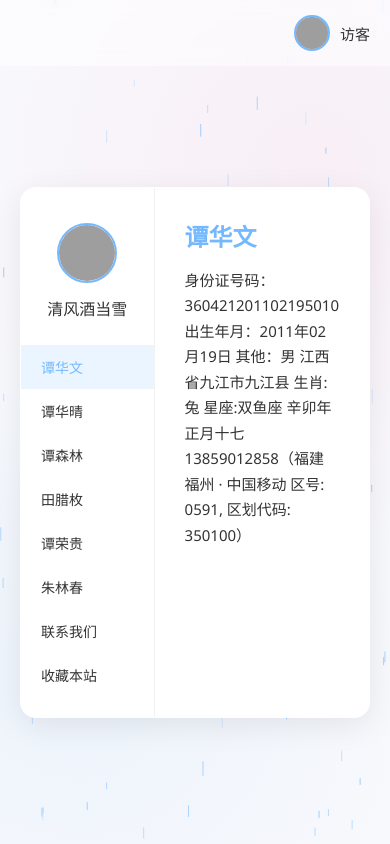
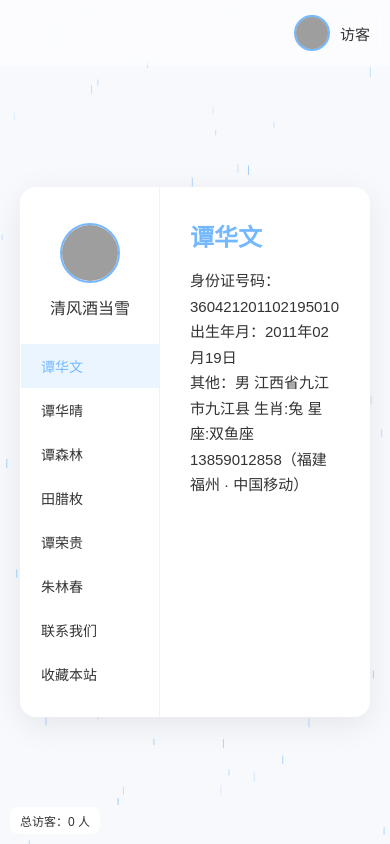
Before and after one commit to ronghua6/ronghua6.github.io, a plain HTML site: page index.html in a window 390 px wide. Drawn offline with Linux system fonts and the light colour scheme; some packages are replaced by stand-ins of ours; grey boxes are pictures that could not be loaded; a script that the page names is missing.

Commit message:
Update index.html

```diff
--- a/index.html
+++ b/index.html
@@ -9,25 +9,13 @@
   margin: 0;
   padding: 0;
   box-sizing: border-box;
-  font-family: "Segoe UI", "Microsoft YaHei", sans-serif;
-}
-:root {
-  --bg-main: #f8f9fc;
-  --card-bg: rgba(255, 255, 255, 0.75);
-  --text-main: #333;
-  --text-light: #666;
-  --accent: #74b9ff;
-  --border-radius: 16px;
+  font-family: "Microsoft YaHei", sans-serif;
 }
 body {
-  background: var(--bg-main);
-  color: var(--text-main);
+  background: #f8f9fc;
+  color: #333;
   min-height: 100vh;
-  position: relative;
   overflow-x: hidden;
-  background-image:
-    radial-gradient(circle at 20% 80%, rgba(116, 185, 255, 0.08) 0%, transparent 50%),
-    radial-gradient(circle at 80% 20%, rgba(255, 116, 185, 0.08) 0%, transparent 50%);
 }
 #rain {
   position: fixed;
@@ -47,7 +35,7 @@ body {
   display: flex;
   justify-content: flex-end;
   align-items: center;
-  background: rgba(255, 255, 255, 0.5);
+  background: rgba(255,255,255,0.5);
   backdrop-filter: blur(8px);
   z-index: 10;
 }
@@ -62,7 +50,7 @@ body {
   height: 36px;
   border-radius: 50%;
   background: #ddd;
-  border: 2px solid var(--accent);
+  border: 2px solid #74b9ff;
   overflow: hidden;
 }
 .user-avatar img {
@@ -73,7 +61,7 @@ body {
 .user-name {
   font-size: 15px;
   font-weight: 500;
-  color: var(--text-main);
+  color: #333;
 }
 .container {
   width: 100%;
@@ -88,19 +76,19 @@ body {
 .main-card {
   width: 100%;
   max-width: 700px;
-  background: var(--card-bg);
-  border-radius: var(--border-radius);
-  box-shadow: 0 8px 32px rgba(0, 0, 0, 0.08);
+  background: rgba(255,255,255,0.75);
+  border-radius: 16px;
+  box-shadow: 0 8px 32px rgba(0,0,0,0.08);
   display: flex;
   overflow: hidden;
   backdrop-filter: blur(10px);
-  border: 1px solid rgba(255, 255, 255, 0.6);
+  border: 1px solid rgba(255,255,255,0.6);
 }
 .sidebar {
   width: 180px;
-  background: rgba(255, 255, 255, 0.8);
+  background: rgba(255,255,255,0.8);
   padding: 20px 0;
-  border-right: 1px solid rgba(0, 0, 0, 0.05);
+  border-right: 1px solid rgba(0,0,0,0.05);
 }
 .sidebar-header {
   text-align: center;
@@ -112,7 +100,7 @@ body {
   height: 60px;
   border-radius: 50%;
   margin-bottom: 8px;
-  border: 2px solid var(--accent);
+  border: 2px solid #74b9ff;
 }
 .nav-list {
   list-style: none;
@@ -120,30 +108,23 @@ body {
 .nav-item {
   padding: 12px 20px;
   font-size: 14px;
-  color: var(--text-main);
+  color: #333;
   cursor: pointer;
   transition: all 0.2s;
-  display: flex;
-  align-items: center;
-  gap: 10px;
 }
 .nav-item:hover {
-  background: rgba(116, 185, 255, 0.1);
-  color: var(--accent);
+  background: rgba(116,185,255,0.1);
+  color: #74b9ff;
 }
 .nav-item.active {
-  background: rgba(116, 185, 255, 0.15);
-  color: var(--accent);
+  background: rgba(116,185,255,0.15);
+  color: #74b9ff;
 }
-/* 右侧内容区域（多页面切换） */
 .content-area {
   flex: 1;
   padding: 30px;
-  position: relative;
   background: #fff;
-  color: #333;
 }
-/* 页面公共样式 */
 .page {
   display: none;
 }
@@ -153,7 +134,7 @@ body {
 .page h2 {
   font-size: 24px;
   margin-bottom: 15px;
-  color: var(--accent);
+  color: #74b9ff;
 }
 .page p {
   line-height: 1.7;
@@ -166,7 +147,7 @@ body {
   left: 0;
   width: 100%;
   height: 100vh;
-  background: rgba(0, 0, 0, 0.5);
+  background: rgba(0,0,0,0.5);
   display: none;
   align-items: center;
   justify-content: center;
@@ -176,16 +157,15 @@ body {
   display: flex;
 }
 .modal-content {
-  background: white;
+  background: #fff;
   border-radius: 12px;
   padding: 25px;
   width: 90%;
   max-width: 320px;
-  color: var(--text-main);
 }
 .modal-content h3 {
   margin-bottom: 20px;
-  color: var(--accent);
+  color: #74b9ff;
 }
 .modal-content label {
   display: block;
@@ -203,9 +183,9 @@ body {
   margin-top: 10px;
   width: 100%;
   padding: 10px;
-  background: var(--accent);
+  background: #74b9ff;
   border: none;
-  color: white;
+  color: #fff;
   border-radius: 6px;
   cursor: pointer;
 }
@@ -213,24 +193,35 @@ body {
   background: #ddd;
   color: #333;
 }
-
+.stat {
+  position: fixed;
+  bottom: 10px;
+  left: 10px;
+  font-size: 12px;
+  background: rgba(255,255,255,0.9);
+  padding: 5px 10px;
+  border-radius: 8px;
+  z-index: 10;
+}
 </style>
 </head>
 <body>
 <canvas id="rain"></canvas>
+
 <div class="top-bar">
   <div class="user-info" id="openUserModal">
     <div class="user-avatar" id="topAvatar">
-      <img src="https://picsum.photos/36/36" alt="头像">
+      <img src="https://picsum.photos/36/36">
     </div>
     <span class="user-name" id="topName">访客</span>
   </div>
 </div>
+
 <div class="container">
   <div class="main-card">
     <div class="sidebar">
       <div class="sidebar-header">
-        <img src="https://picsum.photos/60/60" alt="头像" id="sidebarAvatar">
+        <img src="https://picsum.photos/60/60" id="sidebarAvatar">
         <p id="sidebarName">清风酒当雪</p>
       </div>
       <ul class="nav-list">
@@ -244,57 +235,43 @@ body {
         <li class="nav-item" data-page="favorite">收藏本站</li>
       </ul>
     </div>
-    <!-- 右侧多页面内容 -->
     <div class="content-area">
       <div class="page active" id="page-home">
         <h2>谭华文</h2>
-        <p>身份证号码：360421201102195010
-出生年月：2011年02月19日
-其他：男 江西省九江市九江县  生肖:兔 星座:双鱼座 辛卯年 正月十七
- 13859012858（福建 福州 · 中国移动 区号: 0591, 区划代码: 350100）
-</p>
+        <p>身份证号码：360421201102195010<br>
+出生年月：2011年02月19日<br>
+其他：男 江西省九江市九江县 生肖:兔 星座:双鱼座<br>
+13859012858（福建 福州 · 中国移动）</p>
       </div>
       <div class="page" id="page-dynamic">
         <h2>谭华晴</h2>
-        <p>身份证号码：360421199606255021
-出生年月：1996年06月25日
-其他：女 江西省九江市九江县  生肖:鼠 星座:巨蟹座 丙子年 五月初十
-出生地：江西省九江市九江县
- 13859012858（福建 福州 · 中国移动 区号: 0591, 区划代码: 350100）
- 18241486763（辽宁 本溪 · 中国移动 区号: 024, 区划代码: 210500）</p>
+        <p>身份证号码：360421199606255021<br>
+出生年月：1996年06月25日<br>
+其他：女 江西省九江市九江县 生肖:鼠 星座:巨蟹座</p>
       </div>
       <div class="page" id="page-intro">
         <h2>谭森林</h2>
-        <p>身份证号码：360421193107185017
-出生年月：1931年07月18日
-其他：男 江西省九江市九江县  生肖:羊 星座:巨蟹座 辛未年 六月初四
-13859012858（福建 福州 · 中国移动 区号: 0591, 区划代码: 350100）</p>
-
+        <p>身份证号码：360421193107185017<br>
+出生年月：1931年07月18日<br>
+其他：男 江西省九江市九江县 生肖:羊 星座:巨蟹座</p>
       </div>
       <div class="page" id="page-team">
         <h2>田腊枚</h2>
-        <p>身份证号码：360421194112105020
-出生年月：1941年12月10日
-其他：女 江西省九江市九江县  生肖:蛇 星座:射手座 辛巳年 十月廿二
-. 13859012858（福建 福州 · 中国移动 区号: 0591, 区划代码: 350100）</p>
-
+        <p>身份证号码：360421194112105020<br>
+出生年月：1941年12月10日<br>
+其他：女 江西省九江市九江县 生肖:蛇 星座:射手座</p>
       </div>
       <div class="page" id="page-partner">
         <h2>谭荣贵</h2>
-        <p>身份证号码：36042119720915501X
-出生年月：1972年09月15日
-其他：男 江西省九江市九江县  生肖:鼠 星座:处女座 壬子年 八月初八
- 13859012858（福建 福州 · 中国移动 区号: 0591, 区划代码: 350100）
-地址：江西省九江市九江县城子镇江西省九江市九江县城子镇大屋何村
-</p>
+        <p>身份证号码：36042119720915501X<br>
+出生年月：1972年09月15日<br>
+其他：男 江西省九江市九江县 生肖:鼠 星座:处女座</p>
       </div>
       <div class="page" id="page-template">
         <h2>朱林春</h2>
-        <p>身份证号码：360421197507195028
-出生年月：1975年07月19日
-其他：女 江西省九江市九江县  生肖:兔 星座:巨蟹座 乙卯年 六月十一
- 13859012858（福建 福州 · 中国移动 区号: 0591, 区划代码: 350100）
- 18273263435（湖南 株洲 · 中国移动 区号: 0731, 区划代码: 430200）</p>
+        <p>身份证号码：360421197507195028<br>
+出生年月：1975年07月19日<br>
+其他：女 江西省九江市九江县 生肖:兔 星座:巨蟹座</p>
       </div>
       <div class="page" id="page-contact">
         <h2>Mrs.谭</h2>
@@ -307,7 +284,7 @@ body {
     </div>
   </div>
 </div>
-<!-- 用户设置弹窗 -->
+
 <div class="modal" id="userModal">
   <div class="modal-content">
     <h3>个人设置</h3>
@@ -320,81 +297,98 @@ body {
   </div>
 </div>
 
+<div class="stat">
+  总访客：<span id="visitorCount">0</span> 人
+</div>
+<script async src="https://busuanzi.ibruce.info/busuanzi/2.3/busuanzi.pure.mini.js"></script>
+
 <script>
-// 下雨效果
-const canvas = document.getElementById('rain');
-const ctx = canvas.getContext('2d');
-let w = window.innerWidth;
-let h = window.innerHeight;
-canvas.width = w;
-canvas.height = h;
-let drops = [];
-class RainDrop {
-  constructor() {
-    this.x = Math.random() * w;
-    this.y = Math.random() * -h;
-    this.speed = Math.random() * 5 + 5;
-    this.len = Math.random() * 10 + 5;
-    this.opacity = Math.random() * 0.5 + 0.2;
+var visitorCount = document.getElementById('visitorCount');
+var checkCount = setInterval(function(){
+  var count = document.getElementById('busuanzi_value_site_uv');
+  if(count){
+    visitorCount.innerText = count.innerText;
+    clearInterval(checkCount);
   }
-  fall() {
-    this.y += this.speed;
-    if (this.y > h) this.y = -20;
+}, 500);
+
+var canvas = document.getElementById('rain');
+var ctx = canvas.getContext('2d');
+var w = canvas.width = window.innerWidth;
+var h = canvas.height = window.innerHeight;
+var drops = [];
+for(var i=0;i<80;i++){
+  drops.push({
+    x: Math.random()*w,
+    y: Math.random()*h,
+    speed: Math.random()*5+5,
+    len: Math.random()*5+5,
+    opacity: Math.random()*0.5+0.2
+  });
 }
-  draw() {
+function draw(){
+  ctx.clearRect(0,0,w,h);
+  for(var i=0;i<drops.length;i++){
+    var d = drops[i];
     ctx.beginPath();
-    ctx.strokeStyle = `rgba(116, 185, 255, ${this.opacity})`;
+    ctx.moveTo(d.x, d.y);
+    ctx.lineTo(d.x, d.y+d.len);
+    ctx.strokeStyle = 'rgba(116,185,255,'+d.opacity+')';
     ctx.lineWidth = 1;
-    ctx.moveTo(this.x, this.y);
-    ctx.lineTo(this.x, this.y + this.len);
     ctx.stroke();
+    d.y += d.speed;
+    if(d.y>h){
+      d.y = -10;
+      d.x = Math.random()*w;
     }
   }
-for (let i = 0; i < 80; i++) drops.push(new RainDrop());
-function rain() {
-  ctx.clearRect(0, 0, w, h);
-  drops.forEach(d => { d.fall(); d.draw(); });
-  requestAnimationFrame(rain);
+  requestAnimationFrame(draw);
 }
-rain();
-window.addEventListener('resize', () => {
-  w = window.innerWidth;
-  h = window.innerHeight;
-  canvas.width = w;
-  canvas.height = h;
+draw();
+window.onresize = function(){
+  w = canvas.width = window.innerWidth;
+  h = canvas.height = window.innerHeight;
+};
+
+var navItems = document.querySelectorAll('.nav-item');
+var pages = document.querySelectorAll('.page');
+navItems.forEach(function(item){
+  item.onclick = function(){
+    navItems.forEach(function(i){i.classList.remove('active');});
+    this.classList.add('active');
+    var pageId = this.getAttribute('data-page');
+    pages.forEach(function(p){p.classList.remove('active');});
+    document.getElementById('page-'+pageId).classList.add('active');
+  };
 });
-// 导航切换右侧内容
-const navItems = document.querySelectorAll('.nav-item');
-const pages = document.querySelectorAll('.page');
-navItems.forEach(item => {
-  item.addEventListener('click', () => {
-    navItems.forEach(i => i.classList.remove('active'));
-    item.classList.add('active');
-    const pageId = 'page-' + item.dataset.page;
-    pages.forEach(p => p.classList.remove('active'));
-    const targetPage = document.getElementById(pageId);
-    if (targetPage) targetPage.classList.add('active');
-  });
-});
-// 用户信息设置
-document.getElementById('openUserModal').onclick = () => {
-  document.getElementById('userModal').classList.add('show');
+
+var openModal = document.getElementById('openUserModal');
+var userModal = document.getElementById('userModal');
+var closeModal = document.getElementById('closeModal');
+var saveInfo = document.getElementById('saveInfo');
+var avatarInput = document.getElementById('avatarInput');
+var nameInput = document.getElementById('nameInput');
+var topAvatar = document.getElementById('topAvatar');
+var sidebarAvatar = document.getElementById('sidebarAvatar');
+var topName = document.getElementById('topName');
+var sidebarName = document.getElementById('sidebarName');
+
+openModal.onclick = function(){
+  userModal.classList.add('show');
 };
-document.getElementById('closeModal').onclick = () => {
-  document.getElementById('userModal').classList.remove('show');
+closeModal.onclick = function(){
+  userModal.classList.remove('show');
 };
-document.getElementById('saveInfo').onclick = () => {
-  let avatar = document.getElementById('avatarInput').value;
-  let name = document.getElementById('nameInput').value;
-  if (avatar) {
-    document.getElementById('topAvatar').innerHTML = `<img src="${avatar}" alt="avatar">`;
-    document.getElementById('sidebarAvatar').src = avatar;
+saveInfo.onclick = function(){
+  if(avatarInput.value){
+    topAvatar.querySelector('img').src = avatarInput.value;
+    sidebarAvatar.src = avatarInput.value;
   }
-  if (name) {
-    document.getElementById('topName').textContent = name;
-    document.getElementById('sidebarName').textContent = name;
+  if(nameInput.value){
+    topName.innerText = nameInput.value;
+    sidebarName.innerText = nameInput.value;
   }
-  document.getElementById('userModal').classList.remove('show');
+  userModal.classList.remove('show');
 };
 </script>
 </body>
```
Lines whose indentation alone changed are shown as unchanged.
